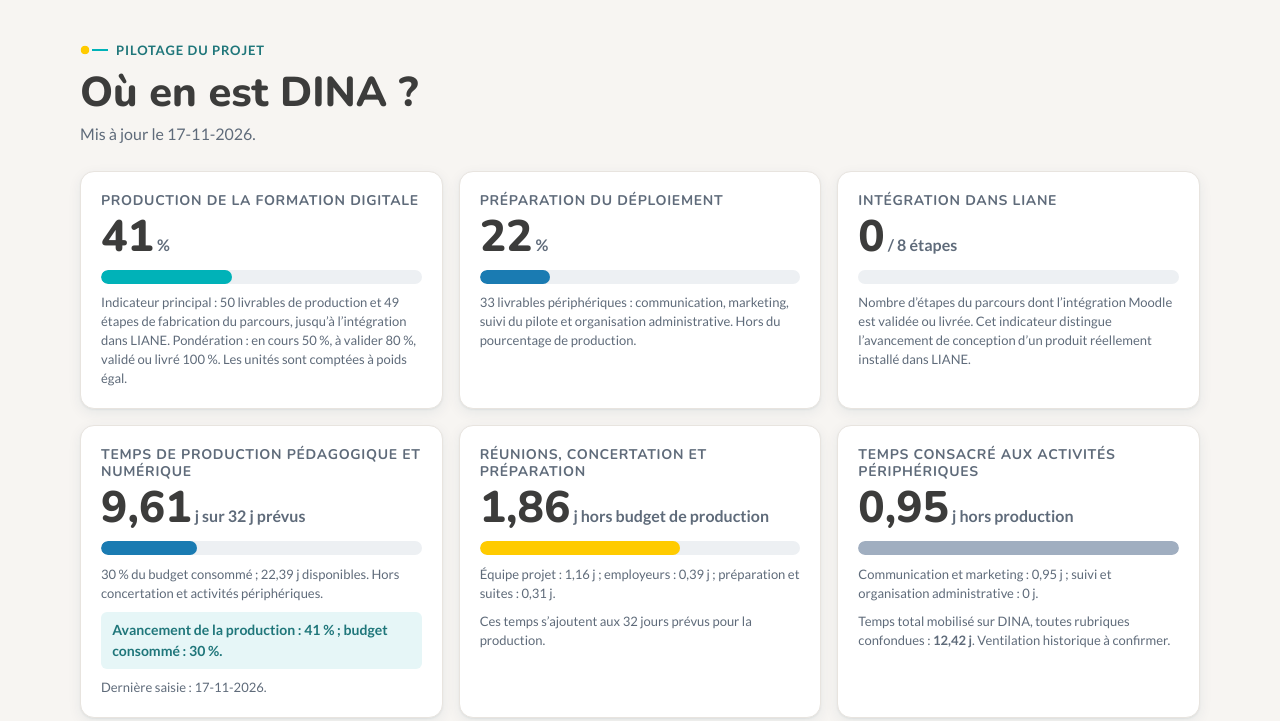
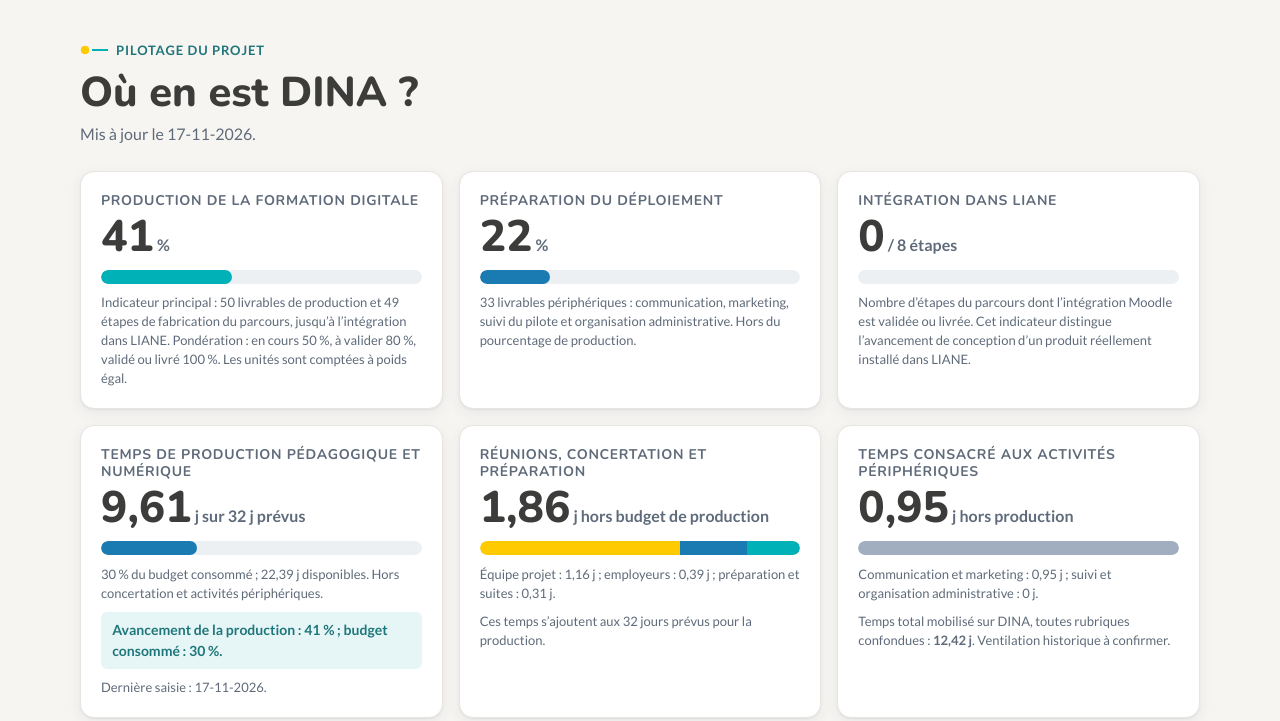
Before and after one commit to elearning-ifap/dina, a plain HTML site: page pilotage/index.html in a window 1280 px wide. Shown: the part 79-800 px from the top of the page. Drawn offline with Linux system fonts and the light colour scheme.

Commit message:
Pilotage : jauge de concertation segmentée dans une grille de trois cartes

```diff
--- a/pilotage/pilotage.css
+++ b/pilotage/pilotage.css
@@ -45,6 +45,10 @@ h3 { font-family: var(--police-titre); font-weight: 700; color: var(--anthracite
 .grand small { font: 700 1rem var(--police-texte); color: var(--texte-2); }
 .jauge { height: 14px; border-radius: 999px; background: var(--gris-clair); overflow: hidden; }
 .jauge > span { display: block; height: 100%; border-radius: 999px; background: var(--c); }
+.jauge--repartition { display: flex; }
+.jauge--repartition > span { flex: 0 0 auto; border-radius: 0; }
+.jauge--repartition > span:first-child { border-radius: 999px 0 0 999px; }
+.jauge--repartition > span:last-child { border-radius: 0 999px 999px 0; }
 .explication { margin: .6rem 0 0; font-size: .8125rem; line-height: 1.45; color: var(--texte-2); }
 .comparaison { margin: .6rem 0 0; font-size: .875rem; font-weight: 700; padding: .4rem .7rem; border-radius: var(--rayon-compact); }
 .c-ok { background: var(--bleu-clair); color: var(--bleu); }
```
